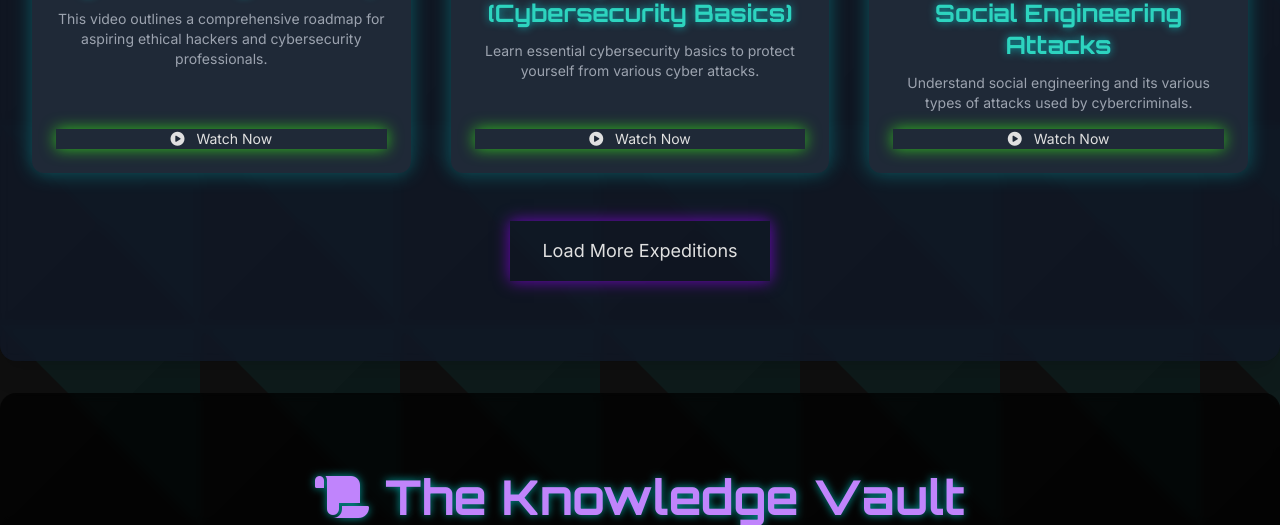
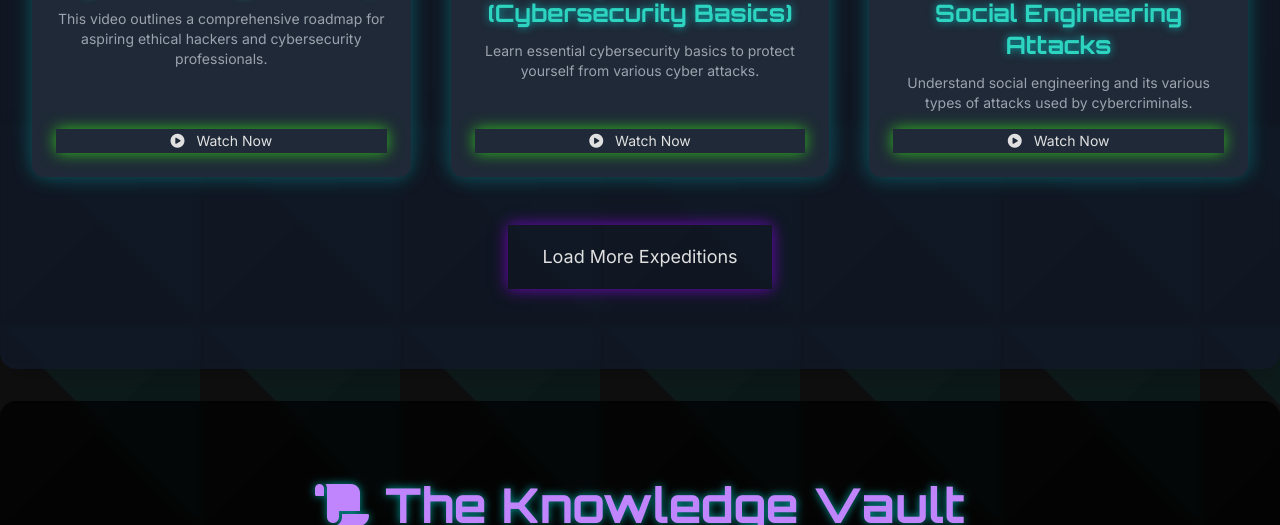
Before and after one commit to EthicalExplorers/ethicalexplorers.github.io, a plain HTML site: page index.html in a window 1280 px wide. Shown: the part 2275-2800 px from the top of the page. Drawn offline with nearby package versions, Linux system fonts and the light colour scheme.

Commit message:
Update index.html

```diff
--- a/index.html
+++ b/index.html
@@ -34,14 +34,59 @@
         .bg-gradient-hack {
             background: linear-gradient(135deg, #000033 0%, #1A1A1A 100%);
         }
+        /* Modernized button styles */
         .btn-primary {
-            @apply bg-gradient-to-r from-purple-600 to-indigo-700 text-white font-bold py-3 px-6 rounded-lg shadow-lg hover:from-purple-700 hover:to-indigo-800 transition duration-300 ease-in-out transform hover:scale-105;
+            @apply bg-gradient-to-r from-purple-600 to-indigo-700 text-white font-bold py-3 px-6 rounded-full shadow-lg hover:from-purple-700 hover:to-indigo-800 transition duration-300 ease-in-out transform hover:scale-105;
             box-shadow: 0 0 15px rgba(153, 0, 255, 0.7); /* Purple glow */
-        }
+            border: 2px solid transparent; /* Initial border for hover effect */
+            background-clip: padding-box; /* Ensure border is outside gradient */
+            position: relative;
+            z-index: 1;
+        }
+        .btn-primary::before {
+            content: '';
+            position: absolute;
+            inset: 0;
+            border-radius: 9999px; /* Full rounded corners */
+            padding: 2px; /* Border thickness */
+            background: linear-gradient(135deg, #a78bfa, #8b5cf6); /* Gradient border */
+            -webkit-mask: linear-gradient(#fff 0 0) content-box, linear-gradient(#fff 0 0);
+            -webkit-mask-composite: xor;
+            mask-composite: exclude;
+            z-index: -1;
+            opacity: 0;
+            transition: opacity 0.3s ease-in-out;
+        }
+        .btn-primary:hover::before {
+            opacity: 1;
+        }
+
         .btn-secondary {
-            @apply bg-gradient-to-r from-green-500 to-teal-600 text-white font-bold py-3 px-6 rounded-lg shadow-lg hover:from-green-600 hover:to-teal-700 transition duration-300 ease-in-out transform hover:scale-105;
+            @apply bg-gradient-to-r from-green-500 to-teal-600 text-white font-bold py-3 px-6 rounded-full shadow-lg hover:from-green-600 hover:to-teal-700 transition duration-300 ease-in-out transform hover:scale-105;
             box-shadow: 0 0 15px rgba(57, 255, 20, 0.7); /* Green glow */
-        }
+            border: 2px solid transparent; /* Initial border for hover effect */
+            background-clip: padding-box; /* Ensure border is outside gradient */
+            position: relative;
+            z-index: 1;
+        }
+        .btn-secondary::before {
+            content: '';
+            position: absolute;
+            inset: 0;
+            border-radius: 9999px; /* Full rounded corners */
+            padding: 2px; /* Border thickness */
+            background: linear-gradient(135deg, #6ee7b7, #34d399); /* Gradient border */
+            -webkit-mask: linear-gradient(#fff 0 0) content-box, linear-gradient(#fff 0 0);
+            -webkit-mask-composite: xor;
+            mask-composite: exclude;
+            z-index: -1;
+            opacity: 0;
+            transition: opacity 0.3s ease-in-out;
+        }
+        .btn-secondary:hover::before {
+            opacity: 1;
+        }
+
         .card-glow {
             box-shadow: 0 0 20px rgba(0, 255, 255, 0.3); /* Cyan glow */
             transition: all 0.3s ease-in-out;
@@ -55,7 +100,8 @@
         .typing-active {
             overflow: hidden;
             white-space: nowrap; /* Ensures text is on a single line during animation */
-            animation: typing 3s steps(40, end) forwards;
+            border-right: 0.15em solid #39FF14; /* Cursor effect */
+            animation: typing 3s steps(40, end) forwards, blink-caret 0.75s step-end infinite;
         }
 
         /* The typing animation */
@@ -76,11 +122,7 @@
             background-size: 200px;
         }
 
-        /* Network flow animation for Hero Section */
-        @keyframes network-flow {
-            from { background-position: 0 0; }
-            to { background-position: 200px 200px; }
-        }
+        /* Removed network-flow animation */
 
         /* Article Modal specific styles */
         .article-modal-content {
@@ -211,8 +253,7 @@
                     </a>
                 </div>
             </div>
-            <!-- Subtle network overlay animation -->
-            <div class="absolute inset-0 z-0 opacity-10" style="background-image: radial-gradient(circle at center, #00FFFF 1px, transparent 1px), radial-gradient(circle at center, #9900FF 1px, transparent 1px); background-size: 30px 30px; animation: network-flow 20s linear infinite;"></div>
+            <!-- Removed network flow animation -->
         </section>
 
         <!-- About Us Section -->
@@ -366,7 +407,7 @@
                         <li>Improve, personalize, and expand our website.</li>
                         <li>Understand and analyze how you use our website.</li>
                         <li>Develop new products, services, features, and functionality.</li>
-                        <li>Communicates with you, either directly or through one of our partners, including for customer service, to provide you with updates and other information relating to the website, and for marketing and promotional purposes.</li>
+                        <li>Communicate with you, either directly or through one of our partners, including for customer service, to provide you with updates and other information relating to the website, and for marketing and promotional purposes.</li>
                         <li>Send you emails.</li>
                         <li>Find and prevent fraud.</li>
                     </ul>
@@ -1168,6 +1209,7 @@
                     taglineElement.style.whiteSpace = 'normal';
                     taglineElement.style.overflow = 'visible';
                     taglineElement.style.width = 'auto'; // Let width be determined by content/container
+                    taglineElement.style.borderRight = 'none'; // Remove cursor after typing
                 });
             }
 
```
